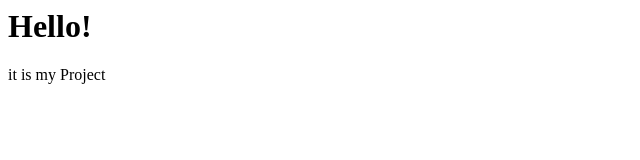
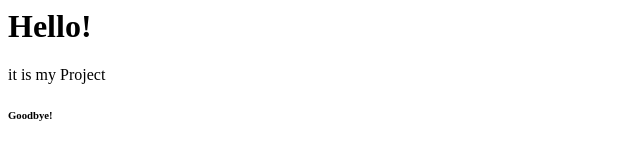
Before and after one commit to alipromaster123/project122134, a plain HTML site: page index.html in a window 1280 px wide. Shown: the full height of the page, 0-640 px from the left. Drawn offline with Linux system fonts and the light colour scheme.

Commit message:
Update index.html
nwe

```diff
--- a/index.html
+++ b/index.html
@@ -5,5 +5,6 @@
     <body>
         <h1>Hello!</h1>
         <p>it is my Project</p>
+        <h6>Goodbye!</h6>
     </body>
 </html>
```
